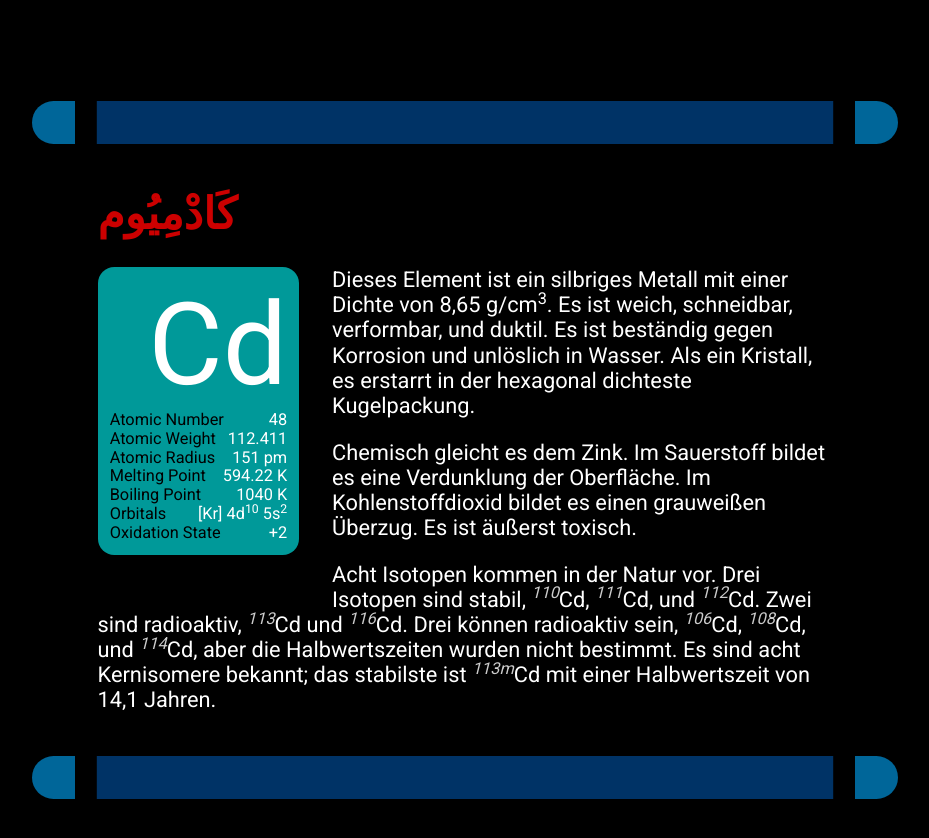
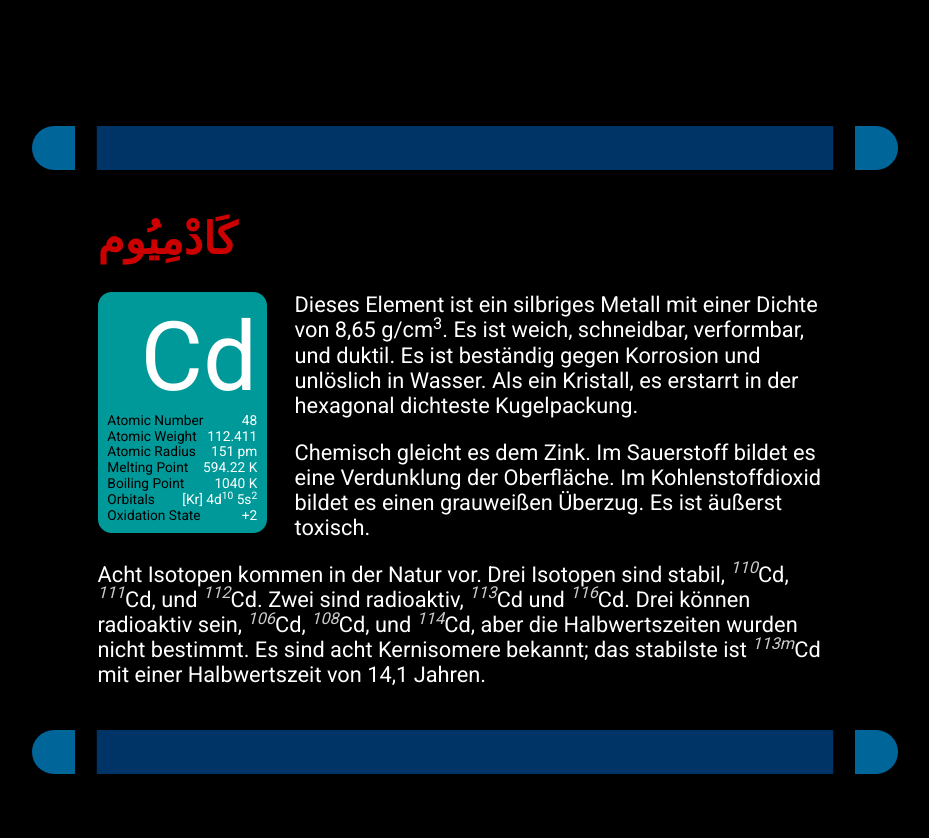
Before and after one commit to kmules1/kmules1.github.io, a Jekyll site: the page built from index.md, in a window 1280 px wide. Shown: the top 838 px of the page, without its empty margins (175-1104 px from the left). Built offline with Jekyll 4.4.1, drawn with Linux system fonts in a browser that asks for light colours; nearby versions of some CDN libraries.

Commit message:
Update default.scss

```diff
--- a/_sass/default.scss
+++ b/_sass/default.scss
@@ -125,9 +125,9 @@ dl.card:hover {
 dl.elem {
 	float:					left;
 	margin:					0 2em 2em 0;
-	padding:				.5em;
+	padding:				0.5em;
 	width:					22ch;
-	font-size:				.75em;
+	font-size:				0.63em;
 	background-color:		$elem_dl;
 }
 dl.elem:hover {
```
